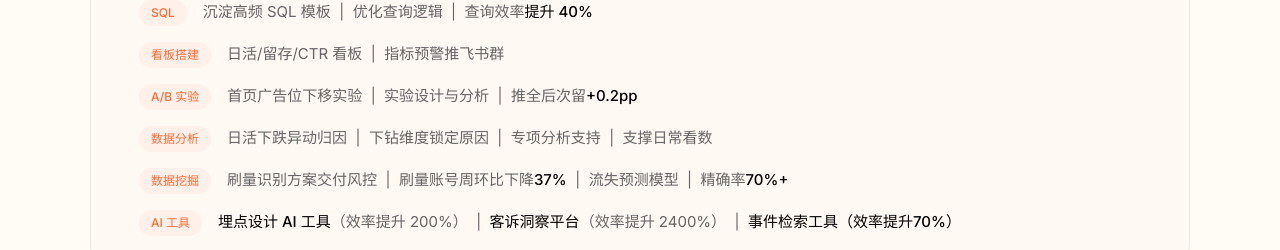
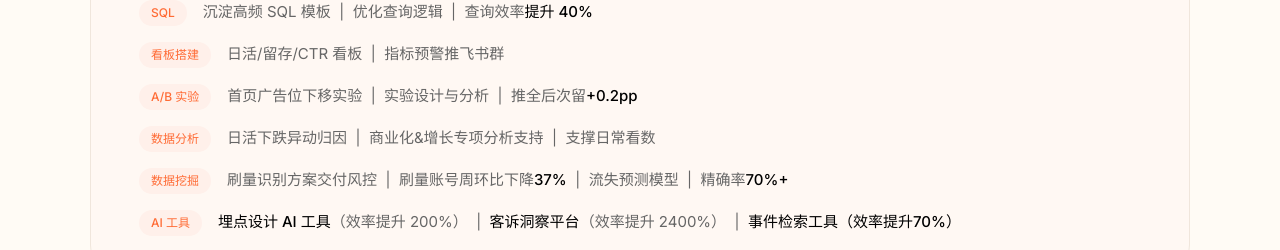
Before and after one commit to Jasmine-Liu-min/Jasmine-Liu-min.github.io, a plain HTML site: page index.html in a window 1280 px wide. Shown: the part 2260-2510 px from the top of the page. Drawn offline with Linux system fonts and the light colour scheme.

Commit message:
Update index.html

```diff
--- a/index.html
+++ b/index.html
@@ -1185,7 +1185,7 @@
                     </div>
                     <div class="exp-block">
                         <div class="exp-block-title">数据分析</div>
-                        <div class="exp-block-content">日活下跌异动归因&nbsp;&nbsp;|&nbsp;&nbsp;下钻维度锁定原因&nbsp;&nbsp;|&nbsp;&nbsp;专项分析支持&nbsp;&nbsp;|&nbsp;&nbsp;支撑日常看数</div>
+                        <div class="exp-block-content">日活下跌异动归因&nbsp;&nbsp;|&nbsp;&nbsp;商业化&增长专项分析支持&nbsp;&nbsp;|&nbsp;&nbsp;支撑日常看数</div>
                     </div>
                     <div class="exp-block">
                         <div class="exp-block-title">数据挖掘</div>
```
